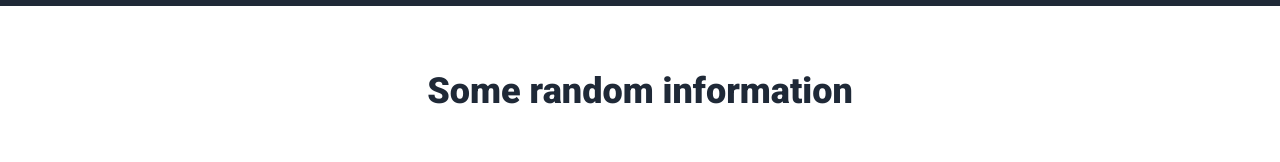
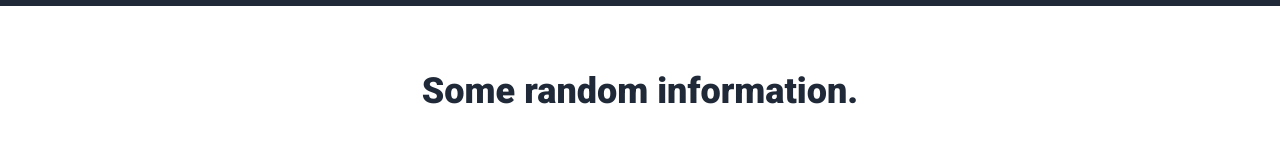
Before and after one commit to Facxo/landing-project-01, a plain HTML site: page index.html in a window 1280 px wide. Shown: the part 553-715 px from the top of the page. Drawn offline with Linux system fonts and the light colour scheme.

Commit message:
Final Version

```diff
--- a/index.html
+++ b/index.html
@@ -41,7 +41,7 @@
     </div>
     <div class="card-section">
         <div class="section-title-wrapper">
-            <h2 class="section-title">Some random information</h2>
+            <h2 class="section-title">Some random information.</h2>
             </div>
         <div class="card-container">
             <div class="card-item">
```
